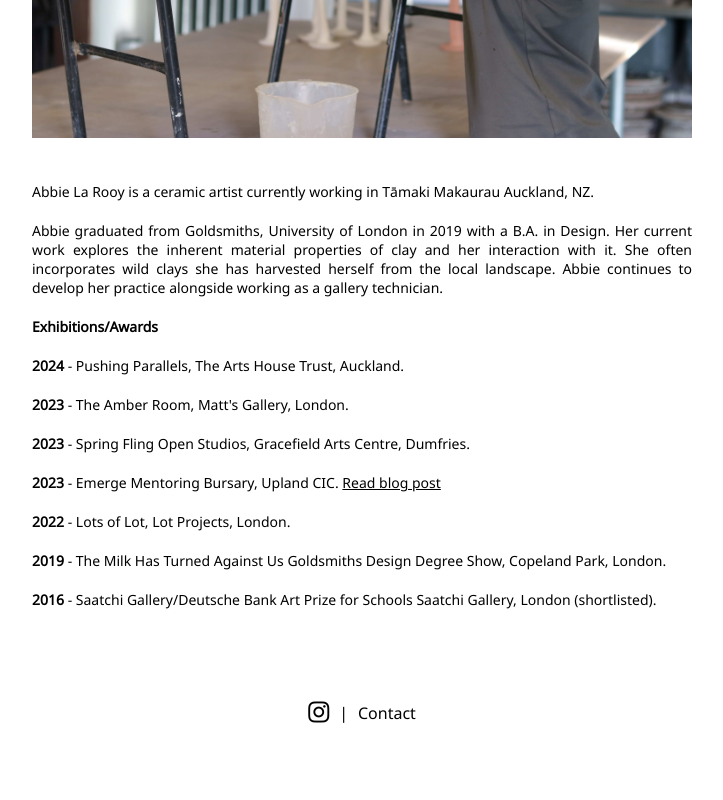
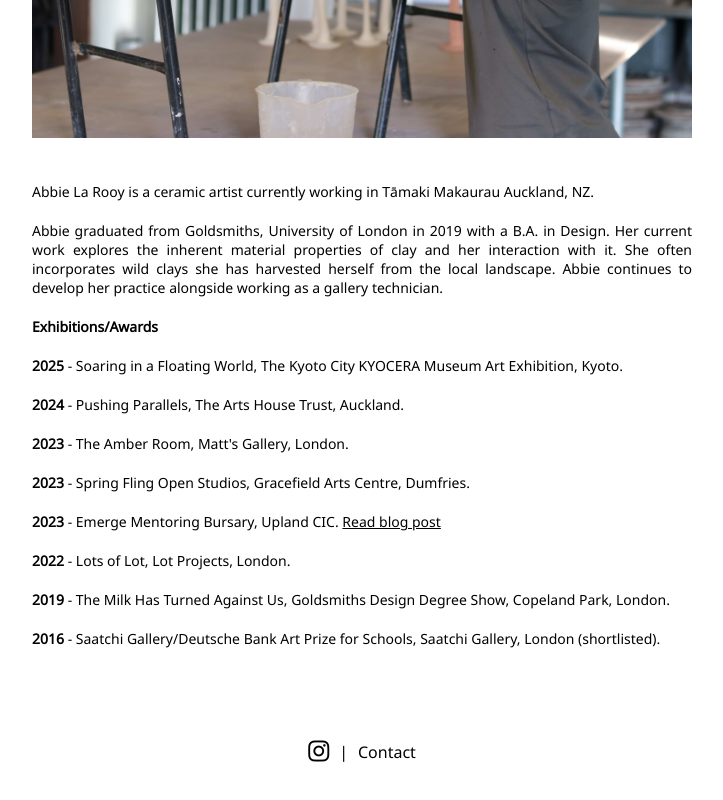
Before and after one commit to eliselarooy/ceramics, a React (Create React App) app: page /#/about in a window 1280 px wide. Shown: the part 604-1404 px from the top of the page, without its empty margins (278-1001 px from the left). Before the commit the page ends 1381 px from the top, so only its background shows below. Built offline with nearby package versions, Linux system fonts and the light colour scheme; a web font is replaced by a local one.

Commit message:
add kyoto

```diff
--- a/src/components/About.js
+++ b/src/components/About.js
@@ -21,6 +21,10 @@ const About = () => {
         <div className="exhibitions">
           <p>
             <b>Exhibitions/Awards</b>
+          </p>
+          <p>
+            <b>2025</b> - Soaring in a Floating World, The Kyoto City KYOCERA
+            Museum Art Exhibition, Kyoto.
           </p>
           <p>
             <b>2024</b> - Pushing Parallels, The Arts House Trust, Auckland.
@@ -48,12 +52,12 @@ const About = () => {
           </p>
 
           <p>
-            <b>2019</b> - The Milk Has Turned Against Us Goldsmiths Design
+            <b>2019</b> - The Milk Has Turned Against Us, Goldsmiths Design
             Degree Show, Copeland Park, London.
           </p>
 
           <p>
-            <b>2016</b> - Saatchi Gallery/Deutsche Bank Art Prize for Schools
+            <b>2016</b> - Saatchi Gallery/Deutsche Bank Art Prize for Schools,
             Saatchi Gallery, London (shortlisted).
           </p>
         </div>
```
